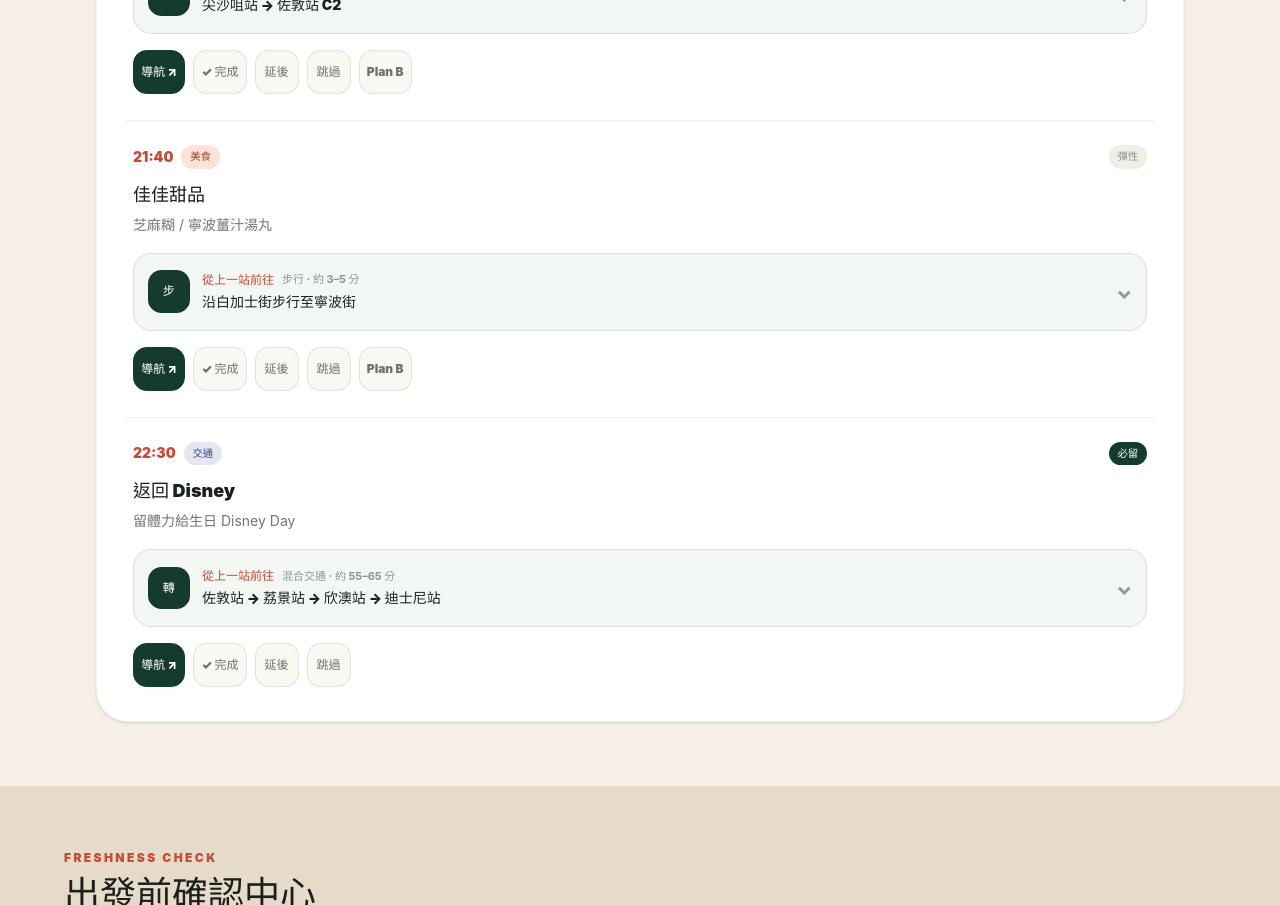
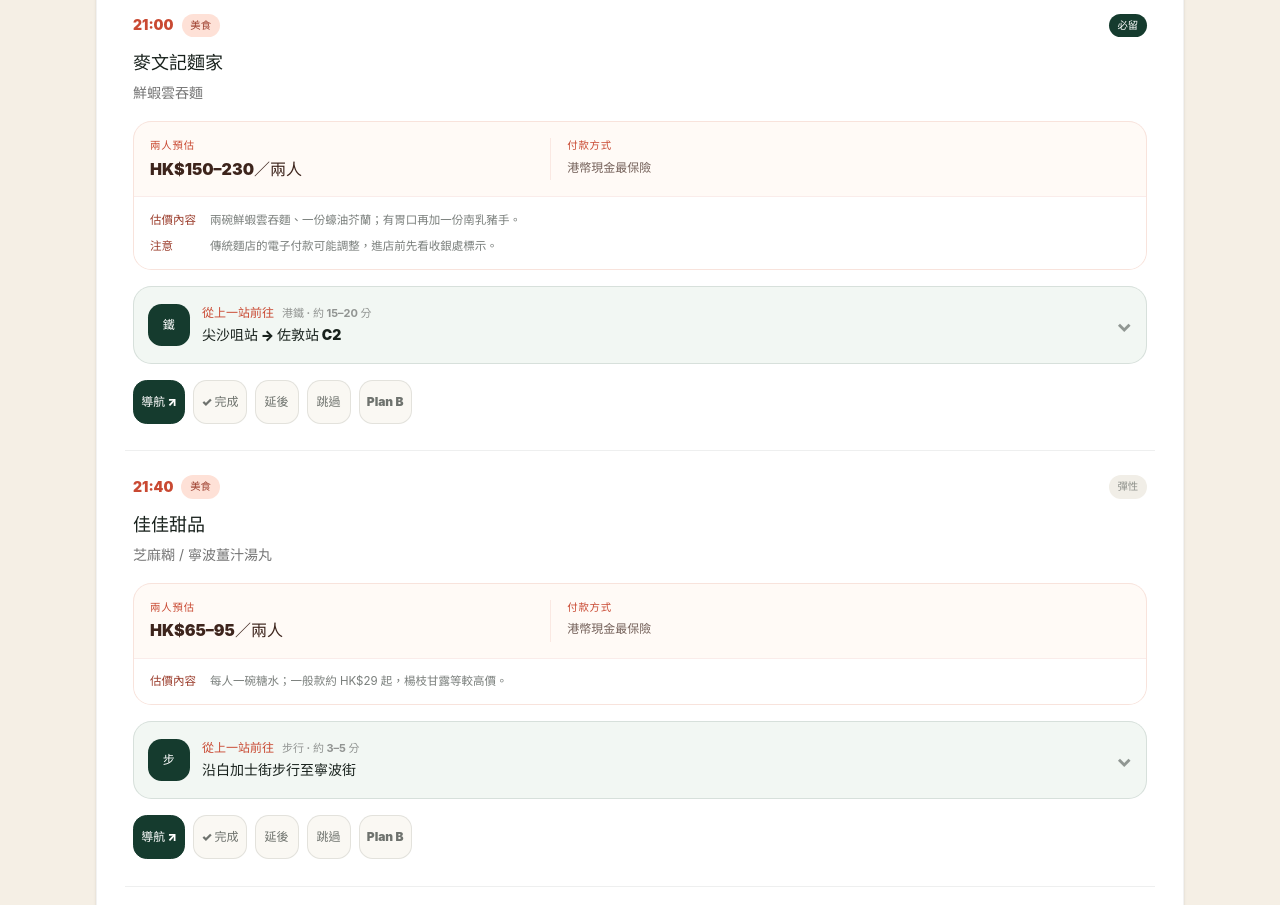
Before and after one commit to hungshihyen/hong-kong, a React (Vite) app: page / in a window 1280 px wide. Shown: the part 3560-4465 px from the top of the page. Built offline with nearby package versions, Linux system fonts and the light colour scheme.

Commit message:
feat: add dining budgets and payment details

```diff
--- a/src/App.tsx
+++ b/src/App.tsx
@@ -35,6 +35,13 @@
   note?: string
   taxiBackup?: string
   mapMode?: 'walking' | 'transit' | 'driving'
+}
+
+type DiningInfo = {
+  estimate: string
+  payment: string
+  basis: string
+  note?: string
 }
 
 const days: TripDay[] = [
@@ -437,6 +444,85 @@
   },
 }
 
+const diningInfo: Record<string, DiningInfo> = {
+  'd1-adc': {
+    estimate: 'HK$150–220／兩人',
+    payment: '只收港幣現金',
+    basis: '兩份早餐／茶餐、兩杯飲品，加一份燉奶共享。',
+    note: '目前資料顯示每人約 HK$50–80；多點甜品或單點炒蛋時預算會再增加。',
+  },
+  'd1-mak': {
+    estimate: 'HK$150–230／兩人',
+    payment: '港幣現金最保險',
+    basis: '兩碗鮮蝦雲吞麵、一份蠔油芥蘭；有胃口再加一份南乳豬手。',
+    note: '傳統麵店的電子付款可能調整，進店前先看收銀處標示。',
+  },
+  'd1-kai': {
+    estimate: 'HK$65–95／兩人',
+    payment: '港幣現金最保險',
+    basis: '每人一碗糖水；一般款約 HK$29 起，楊枝甘露等較高價。',
+  },
+  'd2-breakfast': {
+    estimate: '已含早餐：HK$0；另購約 HK$650–720／兩人',
+    payment: 'Visa／Mastercard／AE／JCB／銀聯／八達通／港幣現金',
+    basis: '以 Hollywood Hotel 藝彩廚兩位成人自助早餐估算，約每位 HK$318–328，另視方案是否已含服務費。',
+    note: '先查看訂房確認信；若房價已含兩人早餐，不要重複購買。',
+  },
+  'd2-disney': {
+    estimate: 'HK$400–600／兩人／園內餐飲',
+    payment: 'Visa／Mastercard／AE／JCB／銀聯／八達通／Alipay／WeChat Pay／港幣現金',
+    basis: '兩份園內套餐約 HK$160 上下，加兩杯飲品與 1–2 份共享點心。',
+    note: '不含門票與商品；若早餐吃得飽，可把午餐改成輕食，預算降到約 HK$300–400。',
+  },
+  'd2-dinner': {
+    estimate: 'HK$950–1,250／兩人',
+    payment: 'Visa／Mastercard／AE／JCB／銀聯／八達通／港幣現金',
+    basis: '以兩人 Disney Friends 點心套餐或相近份量晚餐估算，已預留 10% 服務費與基本飲品。',
+    note: '角色點心須至少提前 24 小時預訂；加點主菜、酒精飲品或生日蛋糕會超出此範圍。',
+  },
+  'd3-dimsum': {
+    estimate: 'HK$280–420／兩人',
+    payment: 'Visa／Mastercard／AE／銀聯／八達通／Apple Pay／PayMe／Alipay／WeChat Pay／港幣現金',
+    basis: '兩人共享 5–6 籠／碟點心，加茶位與可能的 10% 服務費。',
+    note: '上環店目前各類點心約 HK$30–48；拿點心前先看點心卡級別。',
+  },
+  'd3-kaukee': {
+    estimate: 'HK$160–230／兩人',
+    payment: '港幣現金最保險',
+    basis: '一碗上湯牛爽腩伊麵、一碗咖喱牛筋腩河粉，加一份飲品或小食。',
+    note: '老店付款規則可能臨時調整；排隊前確認身上至少有 HK$250 現金。',
+  },
+  'd3-yatlok': {
+    estimate: 'HK$300–420／兩人',
+    payment: '港幣現金最保險',
+    basis: '共享 1/4 隻燒鵝、兩份白飯或瀨粉，加一份青菜。',
+    note: '若改成每人燒鵝飯而非 1/4 隻單點，通常可控制在 HK$180–260。',
+  },
+  'd3-kowloon': {
+    estimate: 'HK$180–320／兩人',
+    payment: '現金與八達通最實用；各攤位不同',
+    basis: '兩人共享一份煲仔飯，再加 2–3 款街頭小吃或兩碗糖水。',
+    note: '街市與小店不一定接受信用卡，建議保留至少 HK$350 現金。',
+  },
+  'd4-bakehouse': {
+    estimate: 'HK$140–240／兩人',
+    payment: 'Visa／Mastercard／AE／銀聯／八達通／Apple Pay／Google Pay／Alipay／WeChat Pay／港幣現金',
+    basis: '現場兩個蛋撻與兩杯飲品，再外帶一盒 6 個蛋撻或其他麵包。',
+    note: '若只現場吃兩個蛋撻、不買伴手禮，約 HK$30–80。',
+  },
+  'd4-capital': {
+    estimate: 'HK$130–200／兩人',
+    payment: '港幣現金最保險；電子付款依門市標示',
+    basis: '兩份早餐／多士類餐點與兩杯奶茶；黑松露炒蛋或額外菠蘿油會接近上限。',
+  },
+  'd4-lastmeal': {
+    estimate: '預留 HK$250–450／兩人',
+    payment: '店家未定；同時準備信用卡與港幣現金',
+    basis: '以一般灣仔茶餐廳、燒味或粉麵店的兩人最後一餐作預算上限。',
+    note: '選定店家後才能更新精確付款方式；若改吃前三天的遺珠，再以該店資訊為準。',
+  },
+}
+
 const confirmations = [
   { id: 'h1', label: 'H1 班次、上車點與開篷安排', deadline: '8/27 前', url: 'https://www.hkcitysightseeing.com/' },
   { id: 'disney-hours', label: 'Disney 開園與 Momentous 時間', deadline: '8/26 前', url: 'https://www.hongkongdisneyland.com/calendars/day/' },
@@ -691,6 +777,7 @@
             {day.items.map((item) => {
               const status = statuses[item.id]
               const transport = transports[item.id]
+              const dining = diningInfo[item.id]
               const showPlan = Boolean(item.planB && (openPlan === item.id || mode !== 'normal'))
               return (
                 <div key={item.id} className={`timeline-item ${status === 'done' ? 'timeline-done' : ''} ${status === 'skipped' ? 'timeline-skipped' : ''}`}>
@@ -703,6 +790,25 @@
                   </div>
                   <h3 className="mt-3 text-lg font-black">{item.place}</h3>
                   <p className="mt-1 text-sm leading-6 text-black/55">{item.note}</p>
+
+                  {dining && (
+                    <div className="dining-card mt-4">
+                      <div className="dining-grid">
+                        <div>
+                          <p className="dining-label">兩人預估</p>
+                          <p className="dining-price">{dining.estimate}</p>
+                        </div>
+                        <div>
+                          <p className="dining-label">付款方式</p>
+                          <p className="dining-payment">{dining.payment}</p>
+                        </div>
+                      </div>
+                      <div className="dining-basis">
+                        <p><span>估價內容</span>{dining.basis}</p>
+                        {dining.note && <p><span>注意</span>{dining.note}</p>}
+                      </div>
+                    </div>
+                  )}
 
                   {transport && (
                     <details className="transport-card mt-4">
--- a/src/index.css
+++ b/src/index.css
@@ -135,6 +135,71 @@
 
 .action-primary { border-color: #153b2e; background: #153b2e; color: white; }
 .action-selected { border-color: #f8c950; background: #f8c950; color: #3d320c; }
+
+.dining-card {
+  overflow: hidden;
+  border: 1px solid rgb(201 73 50 / .13);
+  border-radius: 1.15rem;
+  background: #fffaf6;
+}
+
+.dining-grid {
+  display: grid;
+  gap: .85rem;
+  padding: 1rem;
+}
+
+.dining-grid > div + div {
+  border-top: 1px solid rgb(201 73 50 / .1);
+  padding-top: .85rem;
+}
+
+.dining-label {
+  margin: 0;
+  color: #c94932;
+  font-size: .65rem;
+  font-weight: 900;
+  letter-spacing: .08em;
+}
+
+.dining-price {
+  margin: .25rem 0 0;
+  color: #3d241c;
+  font-size: 1rem;
+  font-weight: 900;
+  line-height: 1.4;
+}
+
+.dining-payment {
+  margin: .25rem 0 0;
+  color: rgb(61 36 28 / .72);
+  font-size: .75rem;
+  font-weight: 800;
+  line-height: 1.6;
+}
+
+.dining-basis {
+  display: grid;
+  gap: .5rem;
+  border-top: 1px solid rgb(201 73 50 / .1);
+  background: white;
+  padding: .85rem 1rem;
+}
+
+.dining-basis p {
+  display: grid;
+  grid-template-columns: 3.4rem 1fr;
+  gap: .35rem;
+  margin: 0;
+  color: rgb(24 33 28 / .58);
+  font-size: .72rem;
+  line-height: 1.6;
+}
+
+.dining-basis span {
+  color: #9b3d2c;
+  font-weight: 900;
+}
 
 .transport-card {
   overflow: hidden;
@@ -339,6 +404,8 @@
   .action-button { padding-inline: 1rem; }
   .timeline-actions { display: flex; flex-wrap: wrap; }
   .timeline-actions .action-button { width: auto; }
+  .dining-grid { grid-template-columns: .8fr 1.2fr; }
+  .dining-grid > div + div { border-top: 0; border-left: 1px solid rgb(201 73 50 / .1); padding-top: 0; padding-left: 1rem; }
 }
 
 @media (prefers-reduced-motion: reduce) {
```
